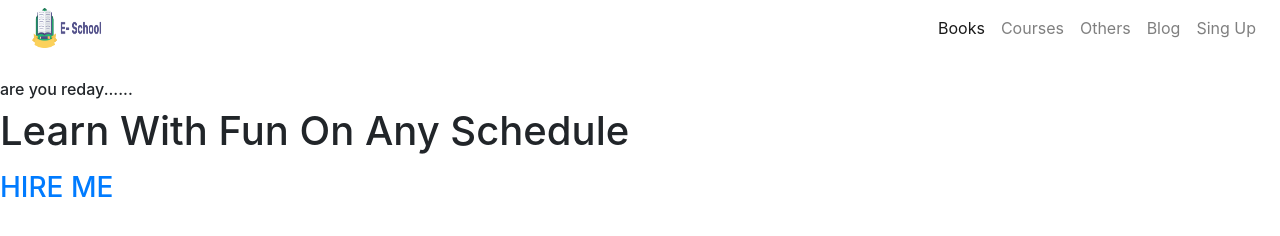
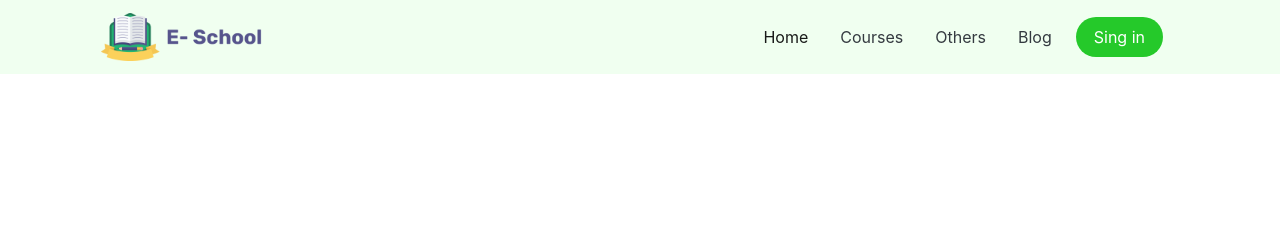
Before and after one commit to Saimun-Hossain00/E-School-Resources, a plain HTML site: page index.html in a window 1280 px wide. Drawn offline with nearby package versions, Linux system fonts and the light colour scheme.

Commit message:
all file done

```diff
--- a/index.html
+++ b/index.html
@@ -1,64 +1,53 @@
-<!DOCTYPE html>
+<!doctype html>
 <html lang="en">
   <head>
+    <!-- Required meta tags -->
+    <meta charset="utf-8">
+    <meta name="viewport" content="width=device-width, initial-scale=1, shrink-to-fit=no">
+
+    <!-- Bootstrap CSS -->
+    <link rel="stylesheet" href="https://stackpath.bootstrapcdn.com/bootstrap/4.5.2/css/bootstrap.min.css" integrity="sha384-JcKb8q3iqJ61gNV9KGb8thSsNjpSL0n8PARn9HuZOnIxN0hoP+VmmDGMN5t9UJ0Z" crossorigin="anonymous">
+    <link rel="stylesheet" href="style.css">
+
+    <title>Hello, world!</title>
+  </head>
   <body>
-    <meta charset="UTF-8">
-    <meta name="viewport" content="width=device-width, initial-scale=1.0">
-    <link rel="stylesheet" href="https://stackpath.bootstrapcdn.com/bootstrap/4.5.2/css/bootstrap.min.css" integrity="sha384-JcKb8q3iqJ61gNV9KGb8thSsNjpSL0n8PARn9HuZOnIxN0hoP+VmmDGMN5t9UJ0Z" crossorigin="anonymous">
-    <script src="https://code.jquery.com/jquery-3.5.1.slim.min.js" integrity="sha384-DfXdz2htPH0lsSSs5nCTpuj/zy4C+OGpamoFVy38MVBnE+IbbVYUew+OrCXaRkfj" crossorigin="anonymous"></script>
-<script src="https://cdn.jsdelivr.net/npm/popper.js@1.16.1/dist/umd/popper.min.js" integrity="sha384-9/reFTGAW83EW2RDu2S0VKaIzap3H66lZH81PoYlFhbGU+6BZp6G7niu735Sk7lN" crossorigin="anonymous"></script>
-<script src="https://stackpath.bootstrapcdn.com/bootstrap/4.5.2/js/bootstrap.min.js" integrity="sha384-B4gt1jrGC7Jh4AgTPSdUtOBvfO8shuf57BaghqFfPlYxofvL8/KUEfYiJOMMV+rV" crossorigin="anonymous"></script>
 
 
-    <title>Document</title>
-
-    <nav class="navbar navbar-expand-lg  navbar-light ">
-    <a class="navbar-brand" href="#"></a>
-    <img src="e-school-resources-master/ICON/Logo.png" width="70" height="40" alt="" loading="lazy">
-    <button class="navbar-toggler  " type="button" data-toggle="collapse" data-target="#navbarNav" aria-controls="navbarNav" aria-expanded="false" aria-label="Toggle navigation">
-        <button class="navbar-toggler" type="button" data-toggle="collapse" data-target="#navbarNav" aria-controls="navbarNav" aria-expanded="false" aria-label="Toggle navigation">
+    <header class="header-area">
+      <div class="container">
+          <!---------NAVVAR--------->
+          <nav class="navbar navbar-expand-lg navbar-light">
+              <a class="navbar-brand nav-img" href="#"><img src="e-school-resources-master/ICON/Logo.png" alt="logo"></a>
+              <button class="navbar-toggler" type="button" data-toggle="collapse" data-target="#navbarSupportedContent" aria-controls="navbarSupportedContent" aria-expanded="false" aria-label="Toggle navigation">
                 <span class="navbar-toggler-icon"></span>
               </button>
-    <div class="collapse navbar-collapse" id="navbarNav">
-      <ul class="navbar-nav ml-auto  ">
-        <li class="nav-item active">
-          <a class="nav-link" href="#">Books <span class="sr-only">(current)</span></a>
+              <div class="collapse navbar-collapse" id="navbarSupportedContent">
+                  <ul class="navbar-nav ml-auto">
+                      <li class="nav-item active mr-3">
+                          <a class="nav-link" href="#">Home</a>
                       </li>
-        <li class="nav-item">
-          <a class="nav-link" href="#">Courses</a>
+                      <li class="nav-item mr-3">
+                          <a class="nav-link text-dark" href="#course">Courses</a>
                       </li>
-        <li class="nav-item">
-          <a class="nav-link" href="#">Others</a>
+                      <li class="nav-item mr-3">
+                          <a class="nav-link text-dark" href="#other">Others</a>
                       </li>
-        <li class="nav-item">
-            <li class="nav-item">
-                <a class="nav-link" href="#">Blog</a>
+                      <li class="nav-item mr-3">
+                          <a class="nav-link text-dark" href="#blog">Blog</a>
                       </li>
-              <li class="nav-item">
-                <li class="nav-item">
-                   <a class="nav-link" href="#">Sing Up</a>
-                  </li>
-
+                      <li class="nav-item mr-3 nav-btn">
+                          <a class="nav-link text-white" href="#">Sing in</a>
                       </li>
                   </ul>
               </div>
           </nav>
 
-    <section class="top-banner">
-    <div class="half-width">
-        <img src="images/emon.png" alt="">
-        </div>
-    <div class="half-width">
-    <h6><span class="orange-highlight">are you reday......</span></h6>
-    <h1>Learn With Fun On Any Schedule</h1>
 
-    <h3></p>
-    <a class="link-button" target="_blank" href="https://www.linkedin.com/company/programminghero/">HIRE ME</a>
-    </div>
-
-    </section>
-
-</head>
-
+    <!-- Optional JavaScript -->
+    <!-- jQuery first, then Popper.js, then Bootstrap JS -->
+    <script src="https://code.jquery.com/jquery-3.5.1.slim.min.js" integrity="sha384-DfXdz2htPH0lsSSs5nCTpuj/zy4C+OGpamoFVy38MVBnE+IbbVYUew+OrCXaRkfj" crossorigin="anonymous"></script>
+    <script src="https://cdn.jsdelivr.net/npm/popper.js@1.16.1/dist/umd/popper.min.js" integrity="sha384-9/reFTGAW83EW2RDu2S0VKaIzap3H66lZH81PoYlFhbGU+6BZp6G7niu735Sk7lN" crossorigin="anonymous"></script>
+    <script src="https://stackpath.bootstrapcdn.com/bootstrap/4.5.2/js/bootstrap.min.js" integrity="sha384-B4gt1jrGC7Jh4AgTPSdUtOBvfO8shuf57BaghqFfPlYxofvL8/KUEfYiJOMMV+rV" crossorigin="anonymous"></script>
   </body>
 </html>
--- a/style.css
+++ b/style.css
@@ -1,3 +1,21 @@
-.orange-highlight{
-    color:orange;
+.header-area {
+    background-color: #f0fff0;
+    height: auto;
 }
+.nav-img img{
+    width: 30%;
+}
+.nav-img {
+    width: 50%;
+}
+.nav-btn {
+    background-color: #25c92a;
+    border-radius: 100px;
+    padding: 0px 10px;
+}
+.btn-learn {
+    background-color: #4CAF50;
+    border-radius: 100px;
+    padding: 9px 30px;
+    border: none;
+}
```
Lines whose indentation alone changed are shown as unchanged.
